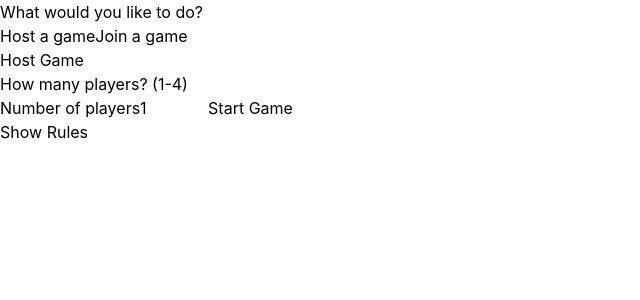
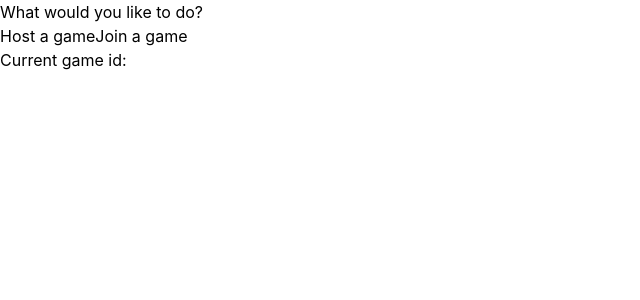
Before and after one commit to yusufalp/the-same-game, a React (Vite) app: page /games/host in a window 1280 px wide. Shown: the top 300 px of the page, without its empty margins (0-640 px from the left). Built offline with nearby package versions, Linux system fonts and the light colour scheme.

Commit message:
update game layout to choose a mode and start the game

```diff
--- a/src/App.jsx
+++ b/src/App.jsx
@@ -1,14 +1,7 @@
 import AppRoutes from "./routes/AppRoutes";
-import { GameProvider } from "./context/GameProvider";
 
 function App() {
-  return (
-    <>
-      <GameProvider>
-        <AppRoutes />
-      </GameProvider>
-    </>
-  );
+  return <AppRoutes />;
 }
 
 export default App;
--- a/src/routes/AppRoutes.jsx
+++ b/src/routes/AppRoutes.jsx
@@ -10,8 +10,10 @@ import HostGame from "../features/game/HostGame";
 import JoinGame from "../features/game/JoinGame";
 import CurrentGame from "../features/game/CurrentGame";
 import NotFoundPage from "../pages/NotFoundPage";
-import GameHostRules from "../pages/GameHostRules";
-import GameJoinRules from "../pages/GameJoinRules";
+// import GameHostRules from "../pages/GameHostRules";
+// import GameJoinRules from "../pages/GameJoinRules";
+import StartLayout from "../components/Layouts/StartLayout";
+import ChooseMode from "../features/game/ChooseMode";
 
 export default function AppRoutes() {
   return (
@@ -24,14 +26,15 @@ export default function AppRoutes() {
         <Route path="register" element={<Register />} />
       </Route> */}
 
-      <Route path="games" element={<GameLayout />}>
-        <Route path="host" element={<HostGame />}>
-          <Route index element={<GameHostRules />} />
+      <Route path="games">
+        <Route element={<StartLayout />}>
+          <Route index element={<ChooseMode />} />
+          <Route path="new" element={<HostGame />} />
+          <Route path="join" element={<JoinGame />} />
         </Route>
-        <Route path="join" element={<JoinGame />}>
-          <Route index element={<GameJoinRules />} />
+        <Route path=":gameCode" element={<GameLayout />}>
+          <Route index element={<CurrentGame />} />
         </Route>
-        <Route path=":gameCode" element={<CurrentGame />} />
       </Route>
 
       <Route path="*" element={<NotFoundPage />} />
```
